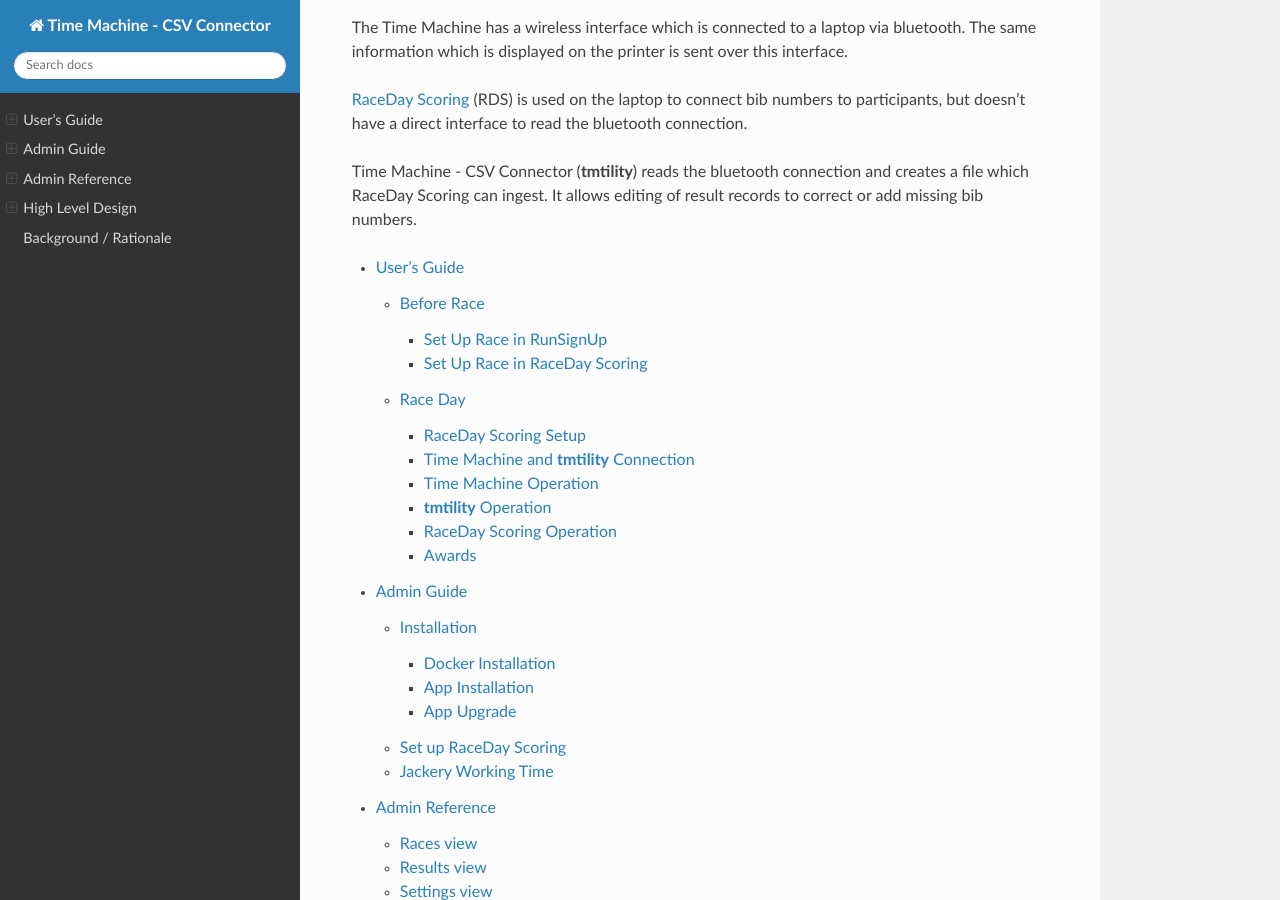
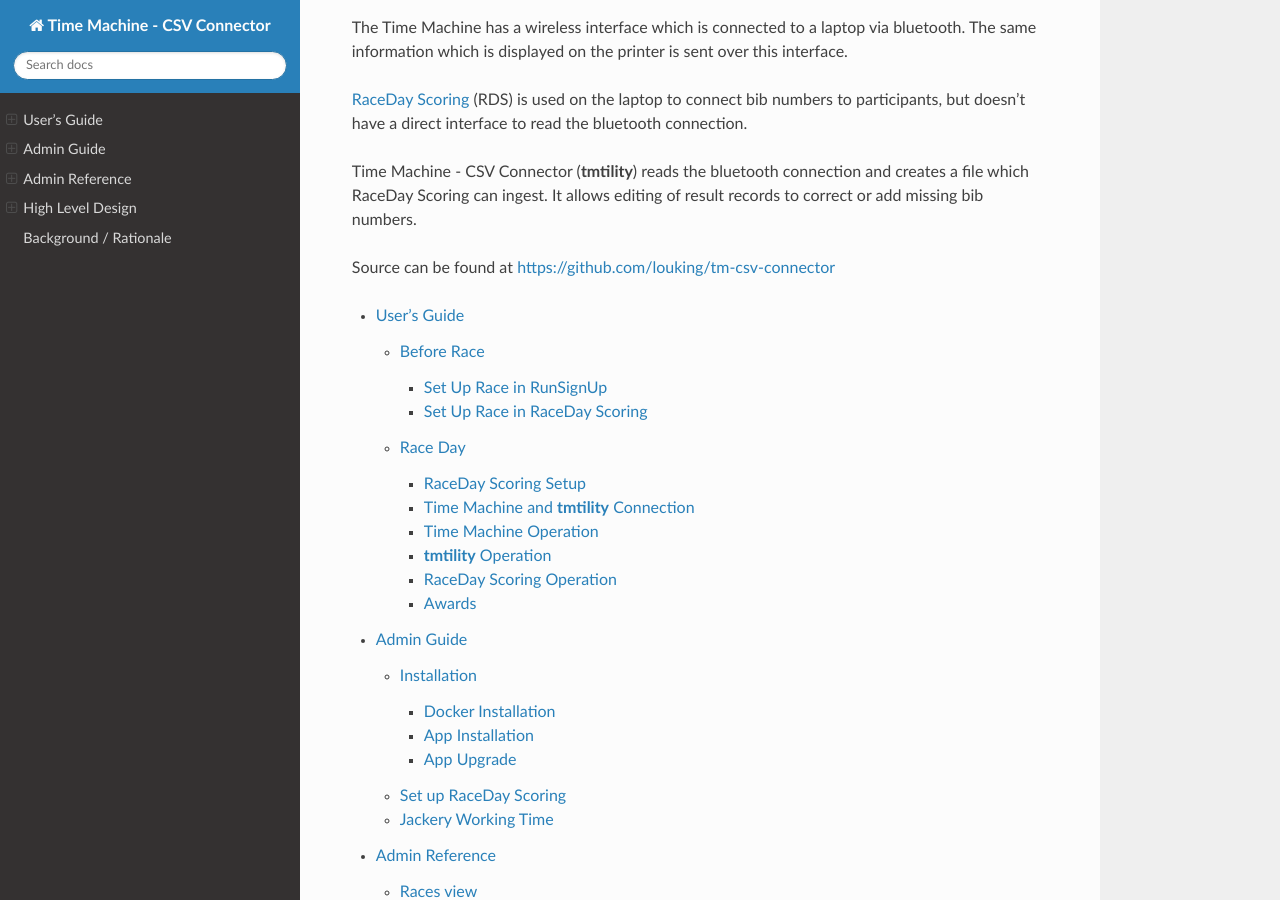
Before and after one commit to louking/tm-csv-connector, a Sphinx documentation site: the page built from web/docs/source/index.rst, in a window 1280 px wide and 900 px high, scrolled down 312 px. Built offline with Sphinx 7.4.7 and the Read the Docs theme 2.0.0, drawn with Linux system fonts in a browser that asks for light colours.

Commit message:
docs top level adds link to source repo

```diff
--- a/web/docs/source/index.rst
+++ b/web/docs/source/index.rst
@@ -21,6 +21,8 @@
 Time Machine - CSV Connector (**tmtility**) reads the bluetooth connection and creates a file which RaceDay Scoring can ingest.
 It allows editing of result records to correct or add missing bib numbers.
 
+Source can be found at https://github.com/louking/tm-csv-connector
+
 .. toctree::
    :maxdepth: 4
    :caption: Contents:
```
